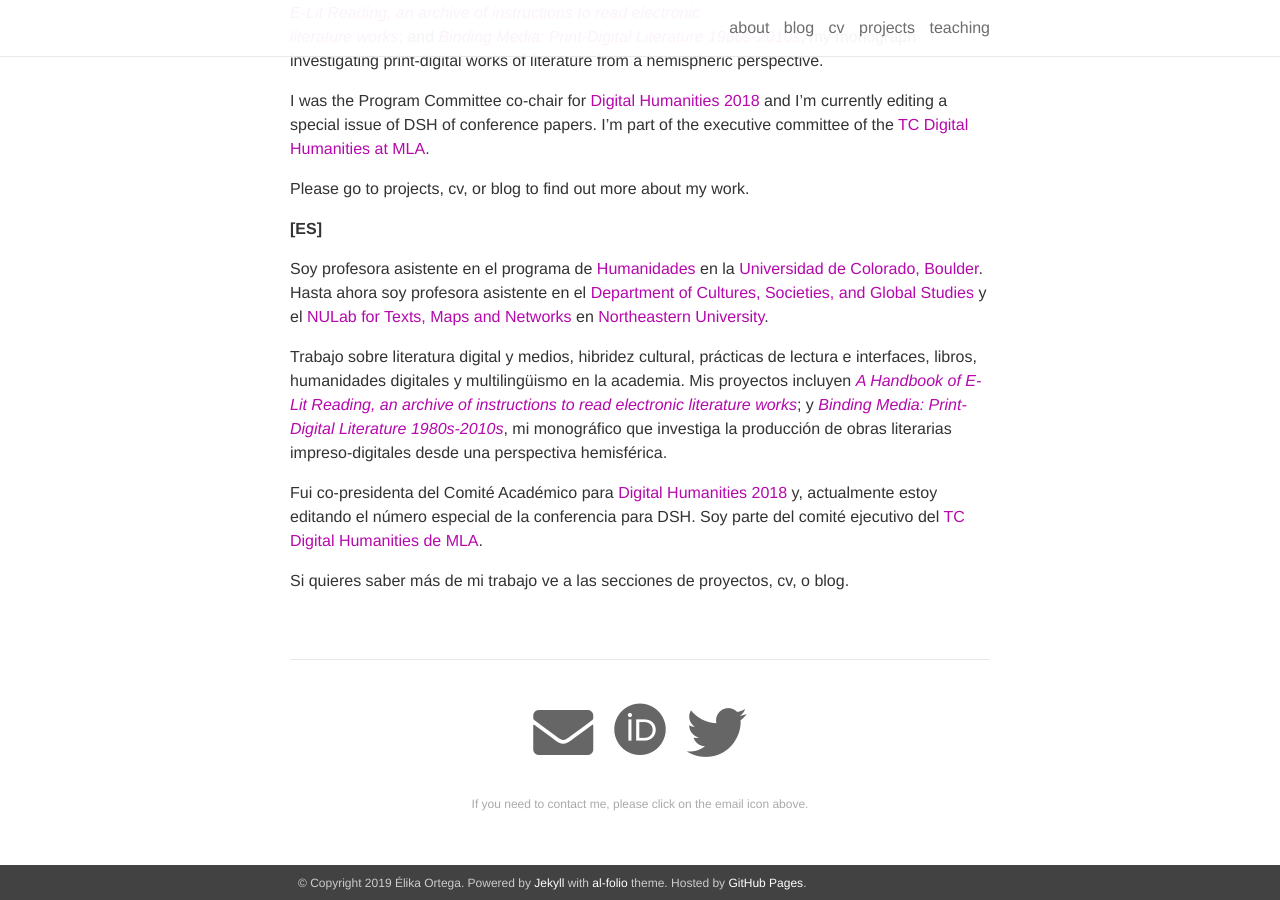
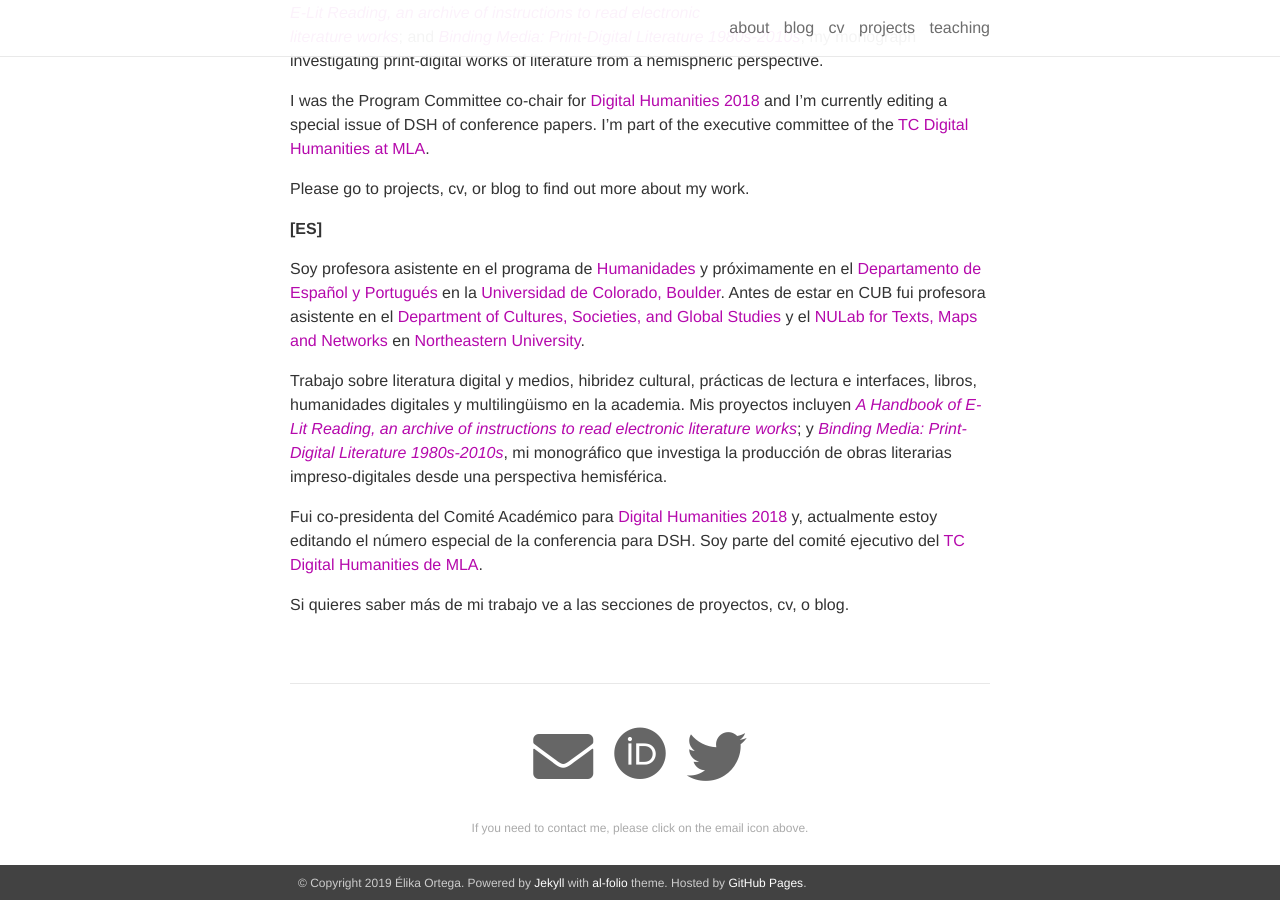
Before and after one commit to elikaortega/elikaortegadotnet, a Jekyll site: the page built from _pages/about.md, in a window 1280 px wide and 900 px high, scrolled down 485 px. Built offline with Jekyll 4.4.1, drawn with Linux system fonts in a browser that asks for light colours; nearby versions of some CDN libraries; some web fonts are replaced.

Commit message:
updated affiliation in spanish

```diff
--- a/_pages/about.md
+++ b/_pages/about.md
@@ -27,7 +27,7 @@ Please go to projects, cv, or blog to find out more about my work.
 
 **[ES]**
 
-Soy profesora asistente en el programa de [Humanidades](https://www.colorado.edu/humanities/) en la [Universidad de Colorado, Boulder](https://www.colorado.edu/). Hasta ahora soy profesora asistente en el [Department of Cultures, Societies, and Global Studies](http://www.northeastern.edu/globalstudies) y el [NULab for Texts, Maps and Networks](http://www.northeastern.edu/nulab/) en [Northeastern University](http://www.northeastern.edu/).
+Soy profesora asistente en el programa de [Humanidades](https://www.colorado.edu/humanities/) y próximamente en el [Departamento de Español y Portugués](https://www.colorado.edu/spanish/) en la [Universidad de Colorado, Boulder](https://www.colorado.edu/). Antes de estar en CUB fui profesora asistente en el [Department of Cultures, Societies, and Global Studies](http://www.northeastern.edu/globalstudies) y el [NULab for Texts, Maps and Networks](http://www.northeastern.edu/nulab/) en [Northeastern University](http://www.northeastern.edu/).
 
 Trabajo sobre literatura digital y medios, hibridez cultural,  prácticas de lectura e interfaces, libros, humanidades digitales y multilingüismo en la academia. Mis proyectos incluyen [_A Handbook of E-Lit Reading, an archive of instructions to read electronic literature works_](https://elikaortega.github.io/elikaortegadotnet/projects/5_project/); y [_Binding Media: Print-Digital Literature 1980s-2010s_](https://elikaortega.github.io/elikaortegadotnet/projects/1_project/), mi monográfico que investiga la producción de obras literarias impreso-digitales desde una perspectiva hemisférica.
 
```
